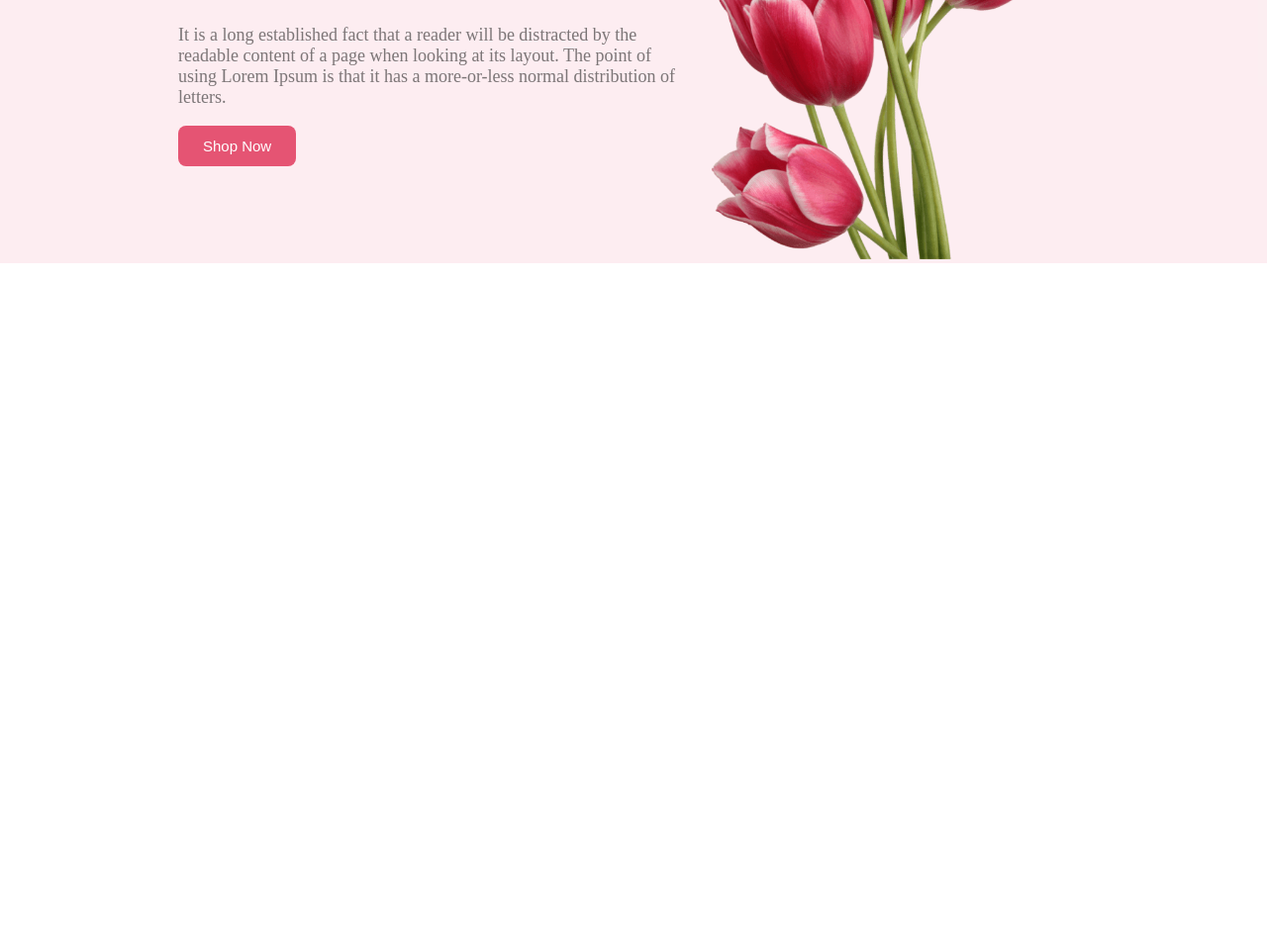
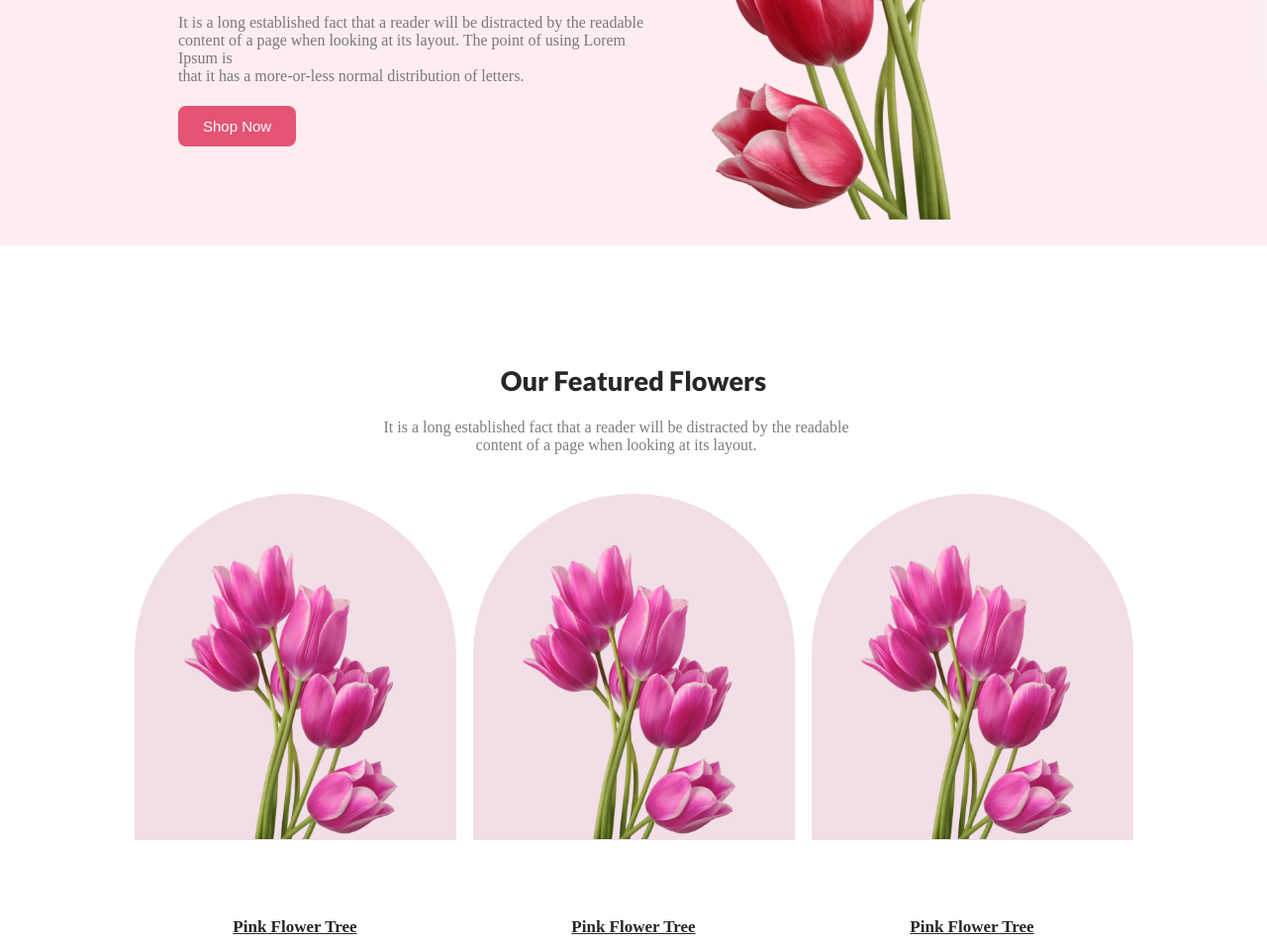
Before and after one commit to tamanna986/flower-shop, a plain HTML site: page index.html in a window 1280 px wide. Shown: the part 422-1376 px from the top of the page at 99% size. Before the commit the page ends 800 px from the top, so only its background shows below. Drawn offline with Linux system fonts and the light colour scheme.

Commit message:
2nd portion added

```diff
--- a/index.html
+++ b/index.html
@@ -30,8 +30,8 @@
         </section>
         <section class="header-banner">
             <div class="banner-info">
-             <h1 class="banner-title">Let's make beautiful flowers a part of your life.</h1>
-             <p class="description">It is a long established fact that a reader will be distracted by the readable content of a page when looking at its layout. The point of using Lorem Ipsum is that it has a more-or-less normal distribution of letters.</p>
+             <h1 class="banner-title">Let's make <br> beautiful flowers a part of your life.</h1>
+             <p class="description">It is a long established fact that a reader will be distracted by the readable <br> content of a page when looking at its layout. The point of using Lorem Ipsum is <br> that it has a more-or-less normal distribution of letters.</p>
              <button class="primary-btn">Shop Now</button>
             </div>
             <div class="banner-img">
@@ -39,6 +39,41 @@
             </div>
         </section>
     </header>
+    <main>
+        <section class="featured-container">
+            <div class="featured-info">
+                <h1 class="featured-title">Our Featured Flowers</h1>
+            <p class="description">It is a long established fact that a reader will be distracted by the readable <br> content of a page when looking at its layout.</p>
+            </div>
+
+            <div class="featured-img-container">
+                <div class="rectangle-box">
+                    <div class="rectangle-img">
+                        <img src="images/background/pngwing 6.png" alt="">
+                    </div>
+                    <div class="img-link">
+                        <p>Pink Flower Tree</p>
+                    </div>
+                </div>
+                <div class="rectangle-box">
+                    <div class="rectangle-img">
+                        <img src="images/background/pngwing 6.png" alt="">
+                    </div>
+                    <div class="img-link">
+                        <p>Pink Flower Tree</p>
+                    </div>
+                </div>
+                <div class="rectangle-box">
+                    <div class="rectangle-img">
+                        <img src="images/background/pngwing 6.png" alt="">
+                    </div>
+                    <div class="img-link">
+                        <p>Pink Flower Tree</p>
+                    </div>
+                </div>
+             </div>
+        </section>
+    </main>
 </body>
 
 </html>
--- a/style.css
+++ b/style.css
@@ -53,7 +53,7 @@ nav li:hover {
 }
 
 /* banner section styles in header */
-.header-banner{
+.header-banner {
     display: flex;
     background: rgba(229, 84, 115, 0.10);
     padding: 65px 180px 0px 180px;
@@ -63,13 +63,18 @@ nav li:hover {
     color: #272727;
     font-size: 60px;
     font-weight: 800;
+    font-family: Lato;
+    margin-bottom: 30px;
 }
-.description{
+
+.description {
     color: rgba(39, 39, 39, 0.60);
-font-size: 18px;
+    font-size: 16px;
     font-weight: 400;
+    padding: 0px 35px 5px 0px;
 }
-.primary-btn{
+
+.primary-btn {
     color: #FFF;
     font-size: 15px;
     font-weight: 400;
@@ -78,7 +83,57 @@ background: #E55473;
     padding: 12px 25px;
     border: none;
 }
-.banner-img img{
+
+.banner-img img {
     width: 400px;
-    padding-top: 40px;
 }
+
+.banner-info {
+    padding-bottom: 100px;
+}
+
+/* main section styles */
+/* featured section style */
+.featured-container{
+    margin-top: 120px;
+}
+.featured-img-container{
+    display: flex;
+    gap: 17px;
+    justify-content: center;
+    margin-top: 35px;
+}
+.featured-info {
+    text-align: center;
+}
+
+.featured-title {
+    color: #272727;
+    font-family: Lato;
+    font-size: 27px;
+    font-style: normal;
+    font-weight: 800;
+}
+
+.rectangle-box{
+    border-radius: 300px 300px 0px 0px;
+background: rgba(167, 33, 98, 0.15);
+width: 325px;
+height: 300px;
+padding-bottom: 50px;
+px;
+}
+
+.rectangle-img img{
+    width: 215px;
+    padding: 52px 0px 50px 50px;
+
+}
+.img-link  {
+color: #272727;
+text-align: center;
+font-size: 17px;
+font-weight: 700;
+line-height: 35px;
+text-decoration-line: underline;
+}
```
Lines whose indentation alone changed are shown as unchanged.
